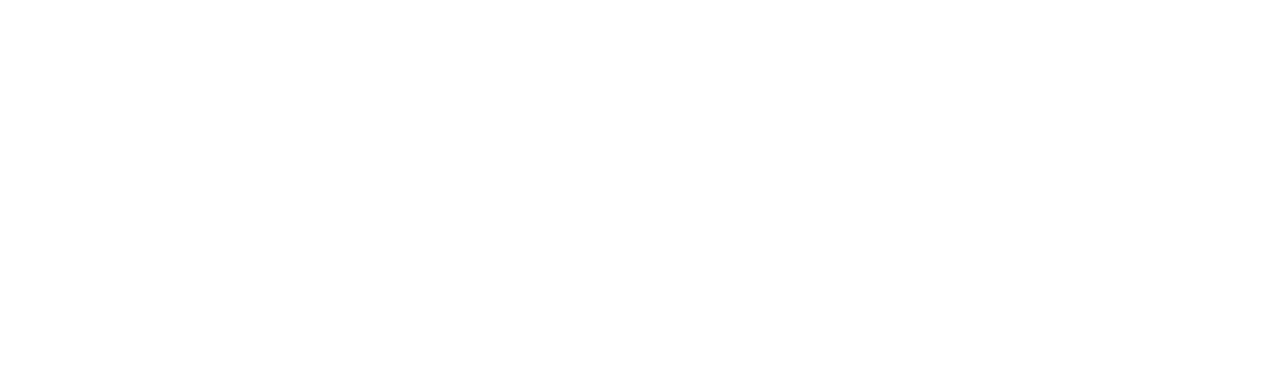
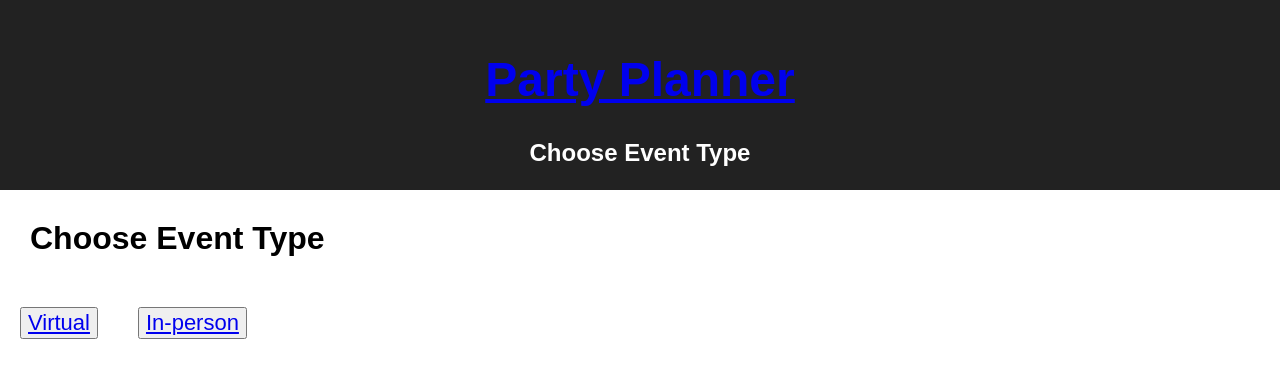
Before and after one commit to krits29/CongressionalAppChallenge, a React (Create React App) app in the folder cong-app-challenge/: page /chooseeventtype in a window 1280 px wide. Shown: the top 378 px of the page. Built offline with nearby package versions, Linux system fonts and the light colour scheme.

Commit message:
Choose Event Type static page

```diff
--- a/cong-app-challenge/src/App.js
+++ b/cong-app-challenge/src/App.js
@@ -6,6 +6,7 @@
 import EventDashboard from './EventDashboard/EventDashboard';
 import GuestList from './GuestList/GuestList.js';
 import CreateNewEvent from "./CreateNewEvent/CreateNewEvent.js";
+import ChooseEventType from "./ChooseEventType/ChooseEventType.js";
 
 class App extends Component {
   render() {
@@ -15,6 +16,7 @@
           <Route path = "/" exact component = {EventDashboard}/>
           <Route path = "/guestlist" exact component = {GuestList}/>
           <Route path="/createnewevent" exact component={CreateNewEvent} />
+          <Route path="/chooseeventtype" exact component={ChooseEventType} />
         </div>
       </BrowserRouter>
     );
--- /dev/null
+++ b/cong-app-challenge/src/ChooseEventType/ChooseEventType.css
@@ -0,0 +1,10 @@
+.block {
+    display: block;
+    width: 100%;
+    border: none;
+    background-color: #4caf50;
+    padding: 14px 28px;
+    font-size: 16px;
+    cursor: pointer;
+    text-align: center;
+  }
--- /dev/null
+++ b/cong-app-challenge/src/ChooseEventType/ChooseEventType.js
@@ -0,0 +1,28 @@
+import React, { Component } from "react";
+import { Link } from "react-router-dom";
+
+class ChooseEventType extends Component {
+  render() {
+    return (
+      <div className="App">
+        <header className="App-header">
+          <h1 className="App-title">
+            <Link to="/">Party Planner</Link>
+          </h1>
+          <h2>Choose Event Type</h2>
+        </header>
+        <h1 className="body">Choose Event Type</h1>
+
+        <button>
+          <Link to={{ pathname: "/virtualplatform" }}>Virtual</Link>
+        </button>
+
+        <button>
+          <Link to={{ pathname: "/" }}>In-person</Link>
+        </button>
+      </div>
+    );
+  }
+}
+
+export default ChooseEventType;
```
